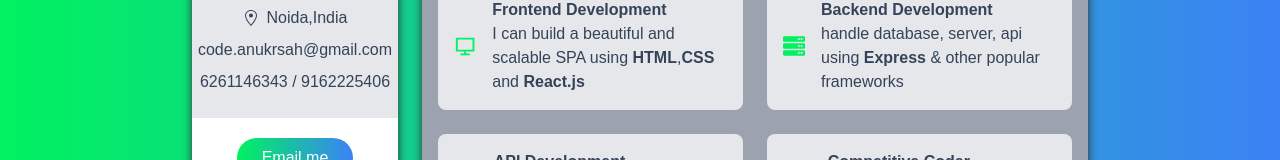
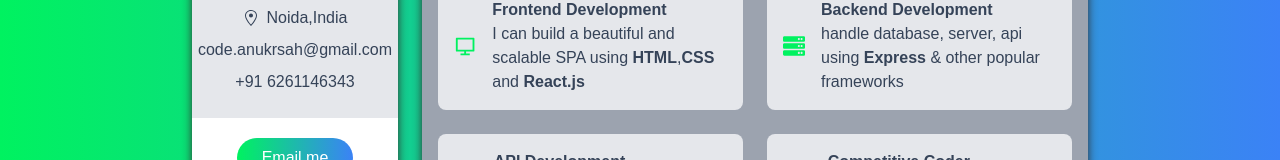
Before and after one commit to Anu374/Anu-protfolio, a Next.js app: page / in a window 1280 px wide. Shown: the part 322-482 px from the top of the page. Built offline with nearby package versions, Linux system fonts and the light colour scheme.

Commit message:
Update Sidebar.tsx

```diff
--- a/components/Sidebar.tsx
+++ b/components/Sidebar.tsx
@@ -54,7 +54,7 @@ const Sidebar = () => {
           <GoLocation className="mr-2" /> <span>Noida,India </span>
         </div>
         <p className="my-2 "> code.anukrsah@gmail.com </p>
-        <p className="my-2"> 6261146343 / 9162225406 </p>
+        <p className="my-2"> +91 6261146343 </p>
       </div>
 
       {/* Email Button */}
```
